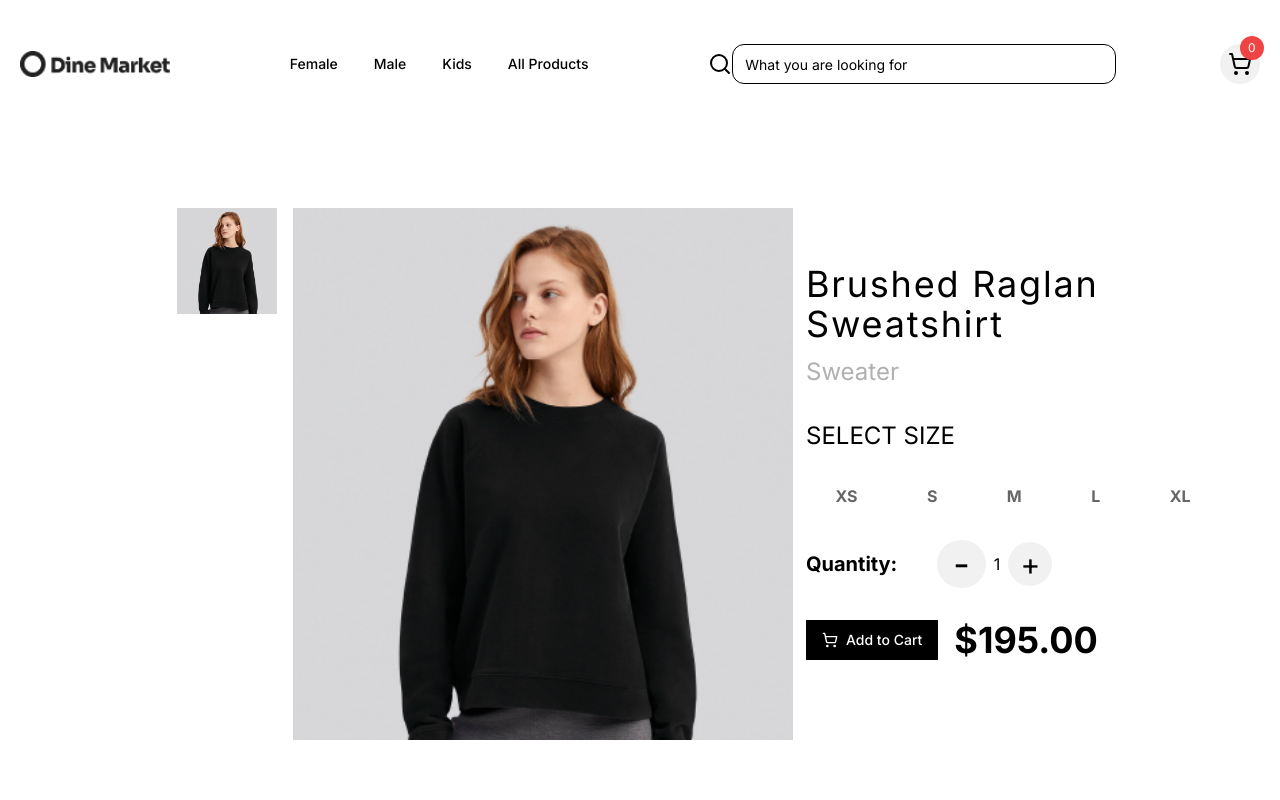
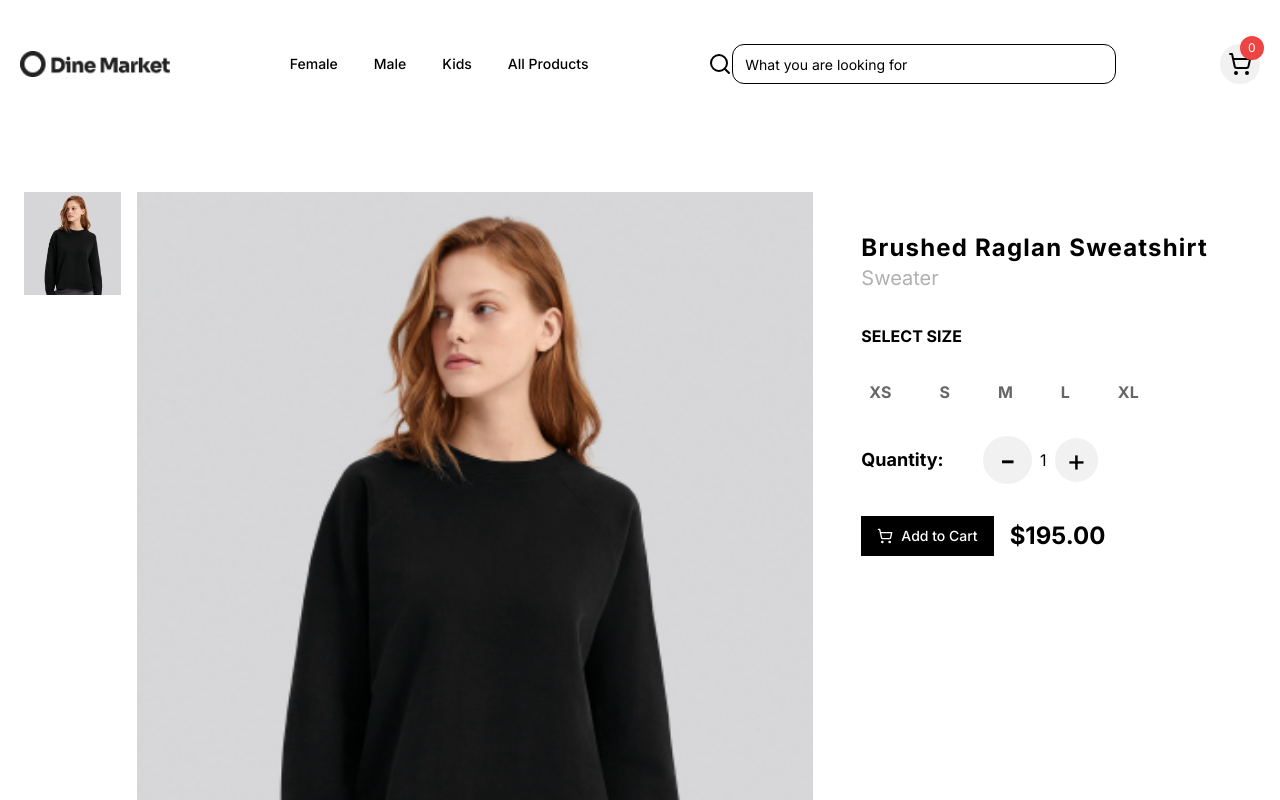
Before and after one commit to Tufail46/Hackathon-with-shadcn-ui, a Next.js app: page /cart in a window 1280 px wide. Shown: the top 800 px of the page. Built offline with nearby package versions, Linux system fonts and the light colour scheme.

Commit message:
cart updated

```diff
--- a/components/Cart.tsx
+++ b/components/Cart.tsx
@@ -4,23 +4,24 @@ import { ShoppingCart } from "lucide-react";
 
 export default function Cart() {
   return (
-    <div className="max-w-[1240px] w-full mx-auto my-20">
-      <div className="grid lg:grid-cols-[3fr,1fr] justify-center">
+    <div className="max-w-[1240px] w-full mx-auto my-16">
+      <div className="m-8 lg:m-1">
+        <div className="grid lg:grid-cols-[2fr,1fr] justify-center gap-12">
           <div className="flex justify-center gap-4">
             <div className="">
               <Image src={"/321.png"} alt={"/"} width={100} height={200} />
             </div>
             <div className="">
-            <Image src={"/321.png"} alt={"/"} width={500} height={1000} />
+              <Image src={"/321.png"} alt={"/"} width={700} height={1400} />
             </div>
           </div>
-        <div className="my-10 lg:-ml-36">
-          <h2 className="text-4xl mt-4 tracking-wider">
+          <div className="my-6">
+            <h2 className="text-2xl mt-4 tracking-wider font-bold">
               Brushed Raglan Sweatshirt
             </h2>
-          <p className="text-2xl my-3 text-[#B0B0B0]">Sweater</p>
-          <p className="uppercase my-8 text-2xl">Select Size</p>
-          <div className="flex justify-evenly lg:-ml-10 text-[#666666] font-bold">
+            <p className="text-xl text-[#B0B0B0]">Sweater</p>
+            <p className="uppercase my-8 text-md font-bold">Select Size</p>
+            <div className="flex gap-12 text-[#666666] font-bold ml-2">
               <p>XS</p>
               <p>S</p>
               <p>M</p>
@@ -29,7 +30,7 @@ export default function Cart() {
             </div>
             <div className="flex items-center my-8 gap-10">
               <div>
-              <p className="font-bold text-xl">Quantity:</p>
+                <p className="font-bold text-lg">Quantity:</p>
               </div>
               <div className="flex items-center justify-center gap-2">
                 <button className="bg-[#F1F1F1] text-4xl rounded-full px-4 py-1">
@@ -43,7 +44,7 @@ export default function Cart() {
                 </button>
               </div>
             </div>
-          <div className="flex gap-4 my-6">
+            <div className="flex gap-4 my-4 items-center">
               <div className="bg-black hover:bg-black text-white">
                 <Button>
                   <ShoppingCart className="mr-2 h-4 w-4" />
@@ -51,7 +52,8 @@ export default function Cart() {
                 </Button>
               </div>
               <div>
-              <p className="text-4xl font-bold">$195.00</p>
+                <p className="text-2xl font-bold">$195.00</p>
+              </div>
             </div>
           </div>
         </div>
```
Lines whose indentation alone changed are shown as unchanged.
